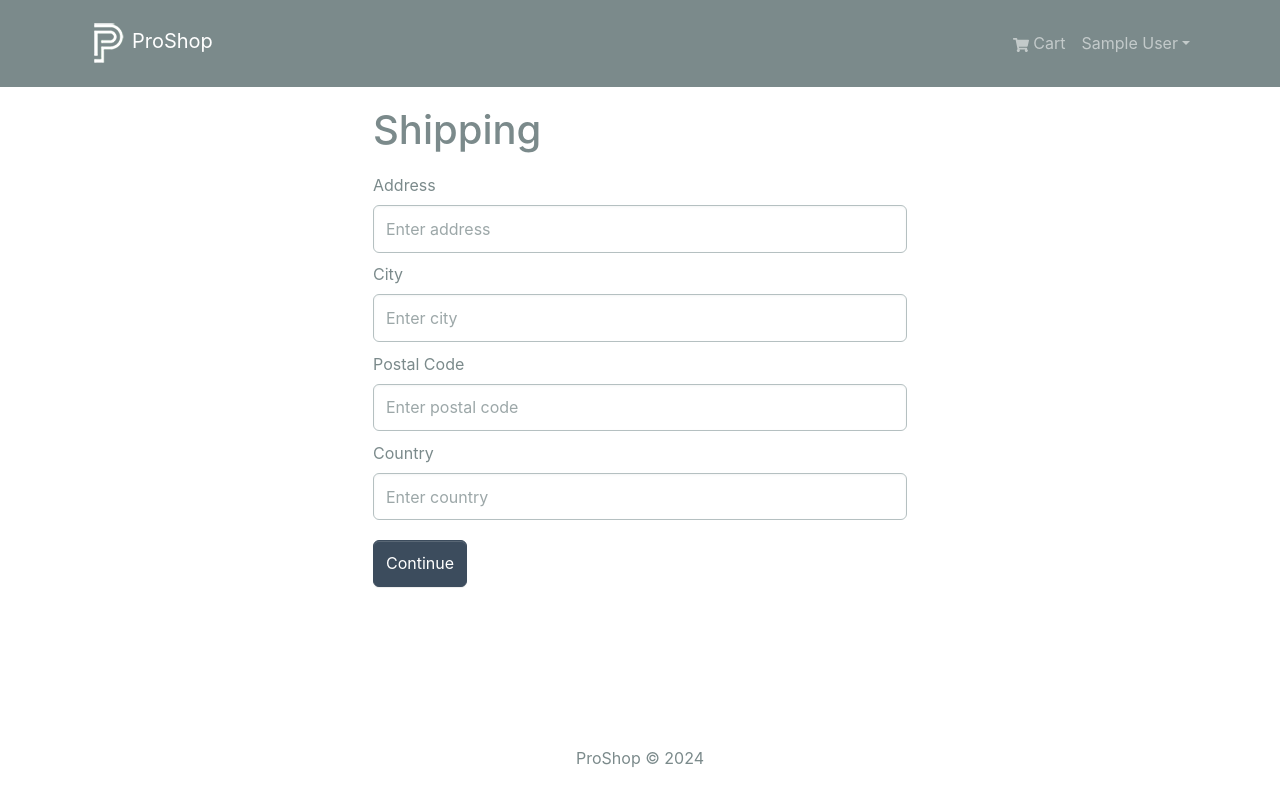
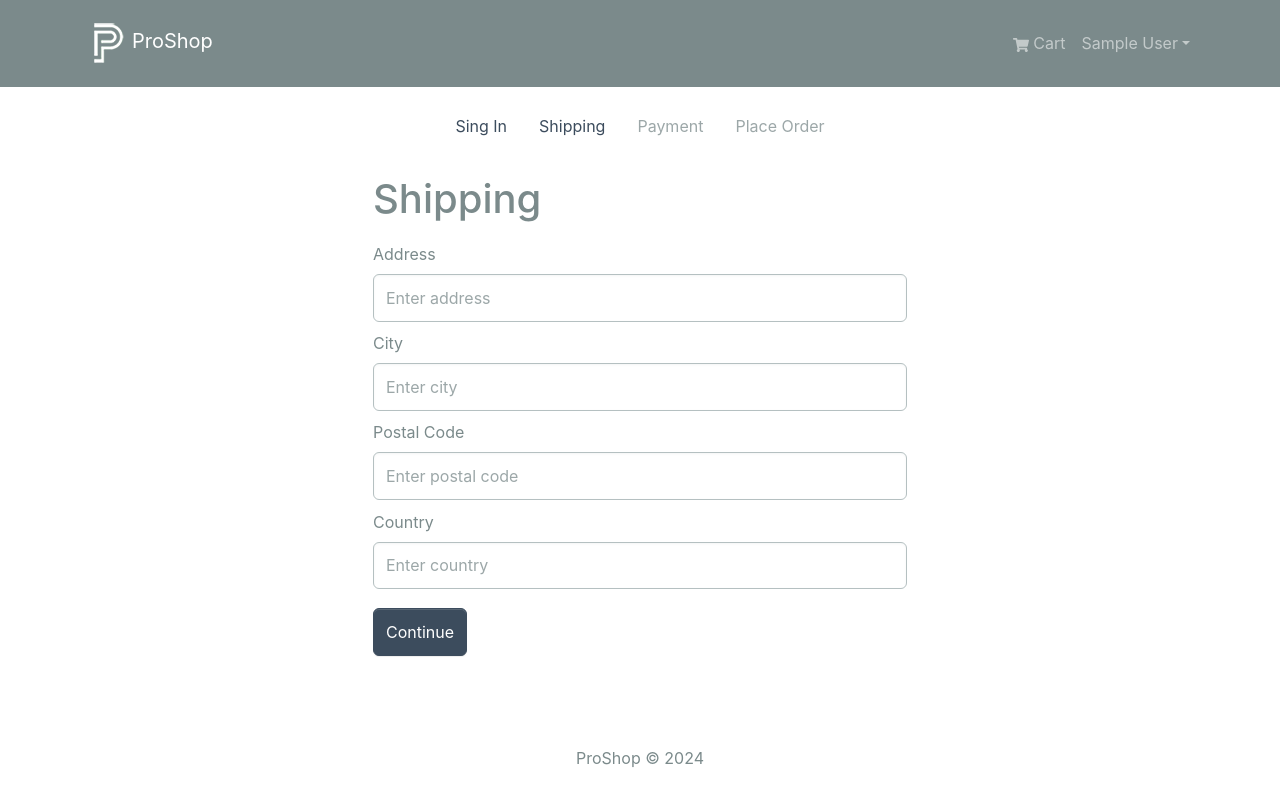
Before and after one commit to Leotrimbehrami/eCommerce-ProShop, a React (Create React App) app in the folder frontend/: page /shipping in a window 1280 px wide. Built offline with nearby package versions, Linux system fonts and the light colour scheme; sample sign-in values are in the browser's storage.

Commit message:
started to implement the checkout steps

```diff
--- /dev/null
+++ b/frontend/src/components/CheckoutSteps.jsx
@@ -0,0 +1,48 @@
+import { Nav } from "react-bootstrap";
+import { LinkContainer } from "react-router-bootstrap";
+
+const CheckoutSteps = ({ step1, step2, step3, step4 }) => {
+  return (
+    <Nav className="justify-content-center mb-4">
+      <Nav.Item>
+        {step1 ? (
+          <LinkContainer to='/login'>
+            <Nav.Link>Sing In</Nav.Link>
+          </LinkContainer>
+        ) : (
+          <Nav.Link disabled>Sign In</Nav.Link>
+        )}
+      </Nav.Item>
+
+      <Nav.Item>
+        {step2 ?  (
+          <LinkContainer to='/shipping'>
+            <Nav.Link>Shipping</Nav.Link>
+          </LinkContainer>
+        ) : (<Nav.Link disabled>Shipping</Nav.Link>)}
+      </Nav.Item>
+
+      <Nav.Item>
+        {step3 ? (
+          <LinkContainer to='/payment'>
+            <Nav.Link>Payment</Nav.Link>
+          </LinkContainer>
+        ) : (
+          <Nav.Link disabled>Payment</Nav.Link>
+        )}
+      </Nav.Item>
+
+      <Nav.Item>
+        {step4 ? (
+          <LinkContainer to='/placeorder'>
+            <Nav.Link>Place Order</Nav.Link>
+          </LinkContainer>
+        ) : (
+          <Nav.Link disabled>Place Order</Nav.Link>
+        )}
+      </Nav.Item>
+    </Nav>
+  )
+}
+
+export default CheckoutSteps
--- a/frontend/src/screens/ShippingScreen.jsx
+++ b/frontend/src/screens/ShippingScreen.jsx
@@ -4,6 +4,7 @@
 import { saveShippingAddress } from "../slices/cartSlice";
 import { Form, Button } from 'react-bootstrap';
 import FormContainer from '../components/FormContainer';
+import CheckoutSteps from "../components/CheckoutSteps";
 
 
 const ShippingScreen = () => {
@@ -27,6 +28,7 @@
 
   return (
     <FormContainer>
+      <CheckoutSteps step1 step2 />
       <h1>Shipping</h1>
       <Form onSubmit={submitHandler}>
         <Form.Group className="my-2" controlId="address">
```
